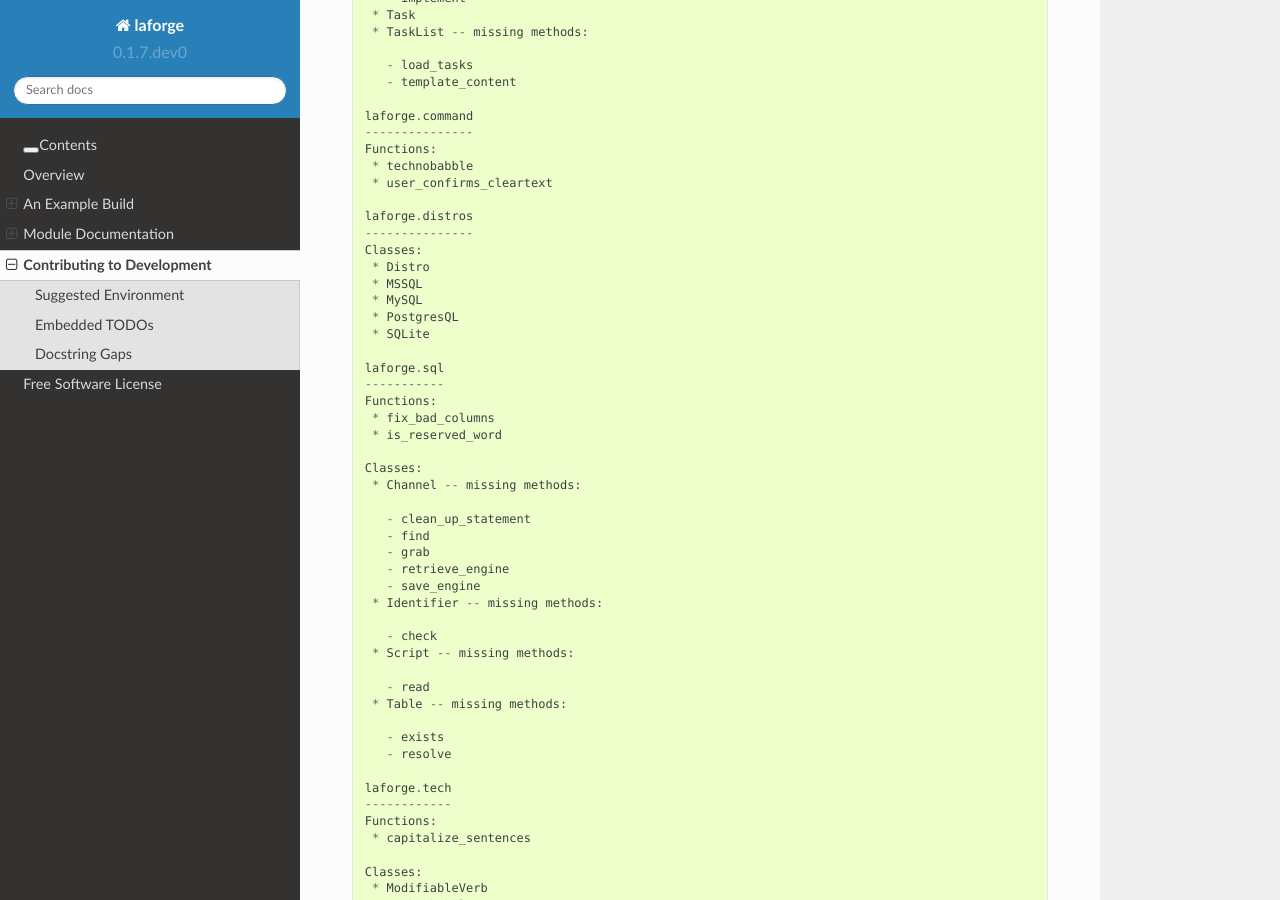
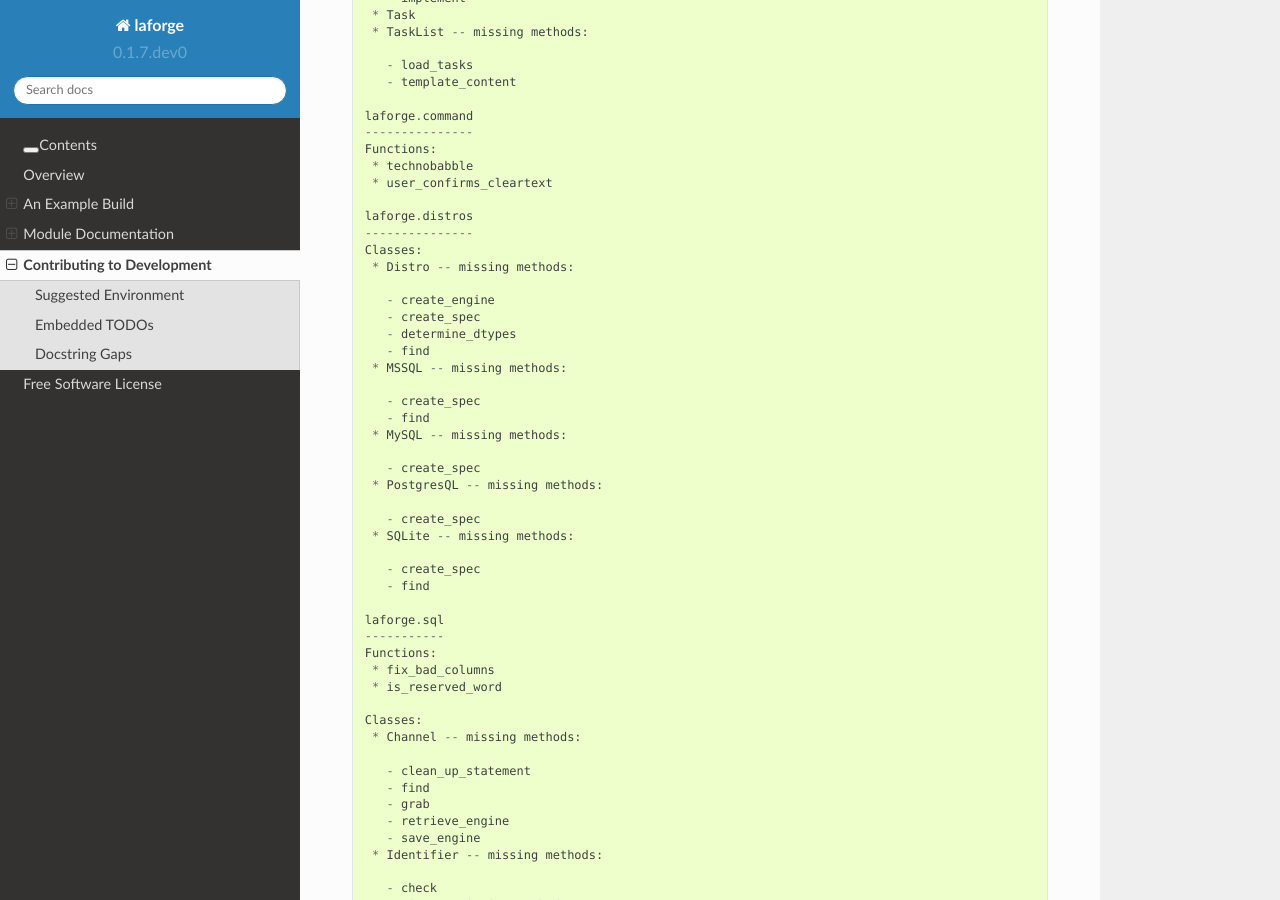
Before and after one commit to vaneseltine/laforge, a Sphinx documentation site: the page built from docs/development.rst, in a window 1280 px wide and 900 px high, scrolled down 1843 px. Built offline with Sphinx 7.4.7 and the Read the Docs theme 2.0.0, drawn with Linux system fonts in a browser that asks for light colours.

```diff
--- a/docs/_static/python.txt
+++ b/docs/_static/python.txt
@@ -55,11 +55,26 @@
 laforge.distros
 ---------------
 Classes:
- * Distro
- * MSSQL
- * MySQL
- * PostgresQL
- * SQLite
+ * Distro -- missing methods:
+
+   - create_engine
+   - create_spec
+   - determine_dtypes
+   - find
+ * MSSQL -- missing methods:
+
+   - create_spec
+   - find
+ * MySQL -- missing methods:
+
+   - create_spec
+ * PostgresQL -- missing methods:
+
+   - create_spec
+ * SQLite -- missing methods:
+
+   - create_spec
+   - find
 
 laforge.sql
 -----------
--- a/noxfile.py
+++ b/noxfile.py
@@ -48,6 +48,7 @@
         "--parallel-mode",
         "-m",
         "pytest",
+        "-rxXs",
         f"test/distro_specific/{distro}.py",
         env={"LFTEST_DISTRO": distro},
     )
@@ -57,6 +58,7 @@
         "--parallel-mode",
         "-m",
         "pytest",
+        "-rxXs",
         env={"LFTEST_DISTRO": distro},
     )
 
@@ -71,6 +73,7 @@
         "--parallel-mode",
         "-m",
         "pytest",
+        "-rxXs",
         env={
             "LFTEST_DISTRO": "sqlite",
             "LFTEST_SQLITE": "1",
```
Also changed, not shown: 1 other file.
